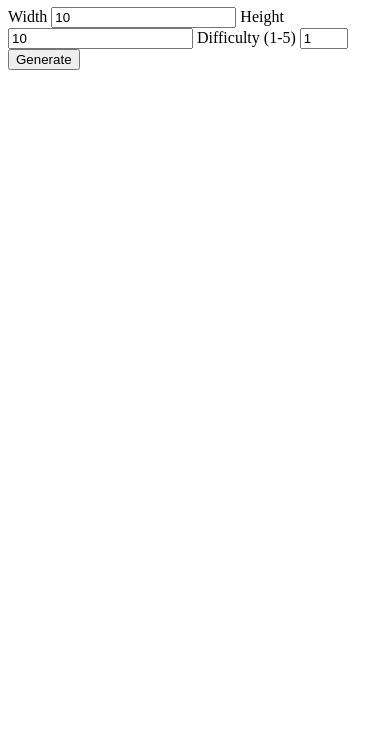
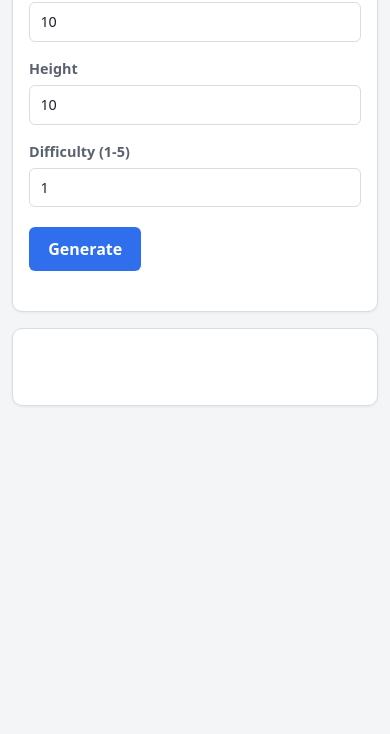
Before and after one commit to neolao/remarkable-maze-generator, a website: page packages/web/public/index.html in a window 390 px wide. Shown: the part 110-844 px from the top of the page. Drawn offline with Linux system fonts and the light colour scheme.

Commit message:
feat: give the web maze configuration page a polished, responsive visual design
Add a dedicated stylesheet (packages/web/public/style.css) covering the form,
error message, maze preview, download/send buttons and pairing form, with a
mobile breakpoint that stacks form fields into a single column. Purely
presentational — no change to app.js or backend behavior.

Co-Authored-By: Claude Sonnet 5 <noreply@anthropic.com>

```diff
--- a/packages/web/public/index.html
+++ b/packages/web/public/index.html
@@ -2,35 +2,43 @@
 <html lang="en">
   <head>
     <meta charset="utf-8" />
+    <meta name="viewport" content="width=device-width, initial-scale=1" />
     <title>Remarkable Maze Generator</title>
+    <link rel="stylesheet" href="./style.css" />
   </head>
   <body>
+    <div class="page">
       <h1>Remarkable Maze Generator</h1>
 
+      <div class="card">
         <form id="maze-form">
-      <label>
+          <div class="form-fields">
+            <label class="field">
               Width
               <input type="number" id="width" name="width" value="10" min="1" step="1" required />
             </label>
-      <label>
+            <label class="field">
               Height
               <input type="number" id="height" name="height" value="10" min="1" step="1" required />
             </label>
-      <label>
+            <label class="field">
               Difficulty (1-5)
               <input type="number" id="difficulty" name="difficulty" value="1" min="1" max="5" step="1" required />
             </label>
-      <button type="submit">Generate</button>
+          </div>
+          <button type="submit" class="button">Generate</button>
         </form>
 
         <p id="form-error" role="alert"></p>
+      </div>
 
-    <img id="maze-preview" alt="Generated maze preview" style="display: none; max-width: 100%; border: 1px solid #ccc;" />
+      <div class="card preview-card">
+        <img id="maze-preview" alt="Generated maze preview" style="display: none;" />
 
-    <p>
-      <a id="download-link" href="#" download="maze.pdf" style="display: none;">Download PDF</a>
-      <button id="send-button" type="button" style="display: none;">Send to reMarkable</button>
-    </p>
+        <div class="actions">
+          <a id="download-link" class="button" href="#" download="maze.pdf" style="display: none;">Download PDF</a>
+          <button id="send-button" class="button" type="button" style="display: none;">Send to reMarkable</button>
+        </div>
 
         <p id="send-status" role="status"></p>
 
@@ -39,12 +47,14 @@
             Not connected to reMarkable yet. Get a one-time pairing code at
             <a href="https://my.remarkable.com/device/browser/connect" target="_blank" rel="noopener">my.remarkable.com/device/browser/connect</a>.
           </p>
-      <label>
+          <label class="field">
             Pairing code
             <input type="text" id="pairing-code" name="pairing-code" />
           </label>
-      <button id="pairing-submit" type="button">Pair device</button>
+          <button id="pairing-submit" class="button" type="button">Pair device</button>
           <p id="pairing-error" role="alert"></p>
+        </div>
+      </div>
     </div>
 
     <script type="module" src="./app.js"></script>
--- /dev/null
+++ b/packages/web/public/style.css
@@ -0,0 +1,188 @@
+:root {
+	--color-bg: #f4f5f7;
+	--color-surface: #ffffff;
+	--color-border: #d8dce3;
+	--color-text: #1f2430;
+	--color-text-muted: #5a6270;
+	--color-accent: #2f6fed;
+	--color-accent-hover: #234fb3;
+	--color-danger: #c0392b;
+	--color-danger-bg: #fdecea;
+	--radius: 10px;
+	--spacing: 1rem;
+}
+
+* {
+	box-sizing: border-box;
+}
+
+body {
+	margin: 0;
+	padding: 2rem 1rem;
+	min-height: 100vh;
+	background: var(--color-bg);
+	color: var(--color-text);
+	font-family: system-ui, -apple-system, "Segoe UI", Roboto, Helvetica, Arial,
+		sans-serif;
+	line-height: 1.5;
+}
+
+.page {
+	max-width: 640px;
+	margin: 0 auto;
+	display: flex;
+	flex-direction: column;
+	gap: var(--spacing);
+}
+
+h1 {
+	font-size: 1.5rem;
+	margin: 0;
+}
+
+.card {
+	background: var(--color-surface);
+	border: 1px solid var(--color-border);
+	border-radius: var(--radius);
+	padding: 1.5rem;
+	box-shadow: 0 1px 3px rgba(16, 20, 30, 0.06);
+}
+
+.form-fields {
+	display: grid;
+	grid-template-columns: repeat(3, 1fr);
+	gap: 1rem;
+	margin-bottom: 1.25rem;
+}
+
+.field {
+	display: flex;
+	flex-direction: column;
+	gap: 0.35rem;
+	font-size: 0.9rem;
+	font-weight: 600;
+	color: var(--color-text-muted);
+}
+
+.field input {
+	font: inherit;
+	font-weight: 400;
+	color: var(--color-text);
+	padding: 0.5rem 0.65rem;
+	border: 1px solid var(--color-border);
+	border-radius: 6px;
+	background: var(--color-surface);
+}
+
+.field input:focus {
+	outline: 2px solid var(--color-accent);
+	outline-offset: 1px;
+}
+
+button,
+.button {
+	font: inherit;
+	font-weight: 600;
+	cursor: pointer;
+	border: none;
+	border-radius: 6px;
+	padding: 0.6rem 1.2rem;
+	background: var(--color-accent);
+	color: #fff;
+	text-decoration: none;
+	display: inline-block;
+}
+
+button:hover,
+.button:hover {
+	background: var(--color-accent-hover);
+}
+
+button:disabled {
+	background: var(--color-border);
+	cursor: not-allowed;
+}
+
+#form-error {
+	margin: 0;
+	min-height: 1.5rem;
+}
+
+#form-error:not(:empty) {
+	padding: 0.6rem 0.9rem;
+	border-radius: 6px;
+	background: var(--color-danger-bg);
+	color: var(--color-danger);
+	font-weight: 600;
+}
+
+.preview-card {
+	text-align: center;
+}
+
+#maze-preview {
+	max-width: 100%;
+	border: 1px solid var(--color-border);
+	border-radius: 6px;
+}
+
+.actions {
+	margin-top: 1rem;
+	display: flex;
+	flex-wrap: wrap;
+	align-items: center;
+	gap: 0.75rem;
+}
+
+#send-status {
+	margin: 0.5rem 0 0;
+	color: var(--color-text-muted);
+	min-height: 1.25rem;
+}
+
+#pairing-section {
+	margin-top: 1rem;
+	padding-top: 1rem;
+	border-top: 1px solid var(--color-border);
+}
+
+#pairing-section p {
+	margin-top: 0;
+	color: var(--color-text-muted);
+}
+
+#pairing-section .field {
+	margin-bottom: 0.75rem;
+}
+
+#pairing-error {
+	margin: 0.5rem 0 0;
+	color: var(--color-danger);
+	font-weight: 600;
+	min-height: 1.25rem;
+}
+
+@media (max-width: 600px) {
+	body {
+		padding: 1rem 0.75rem;
+	}
+
+	.card {
+		padding: 1rem;
+	}
+
+	.form-fields {
+		grid-template-columns: 1fr;
+	}
+
+	.actions {
+		flex-direction: column;
+		align-items: stretch;
+	}
+
+	.actions .button,
+	.actions button {
+		width: 100%;
+		text-align: center;
+	}
+}
```
Also changed, not shown: packages/web/src/public-page.test.ts (added, +58 -0 lines), .vibe/backlog/016-web-ui-design-pass.md (added), .vibe/index.md, .vibe/modules/web.md, CHANGELOG.md, README.md. Lines whose indentation alone changed are shown as unchanged.
